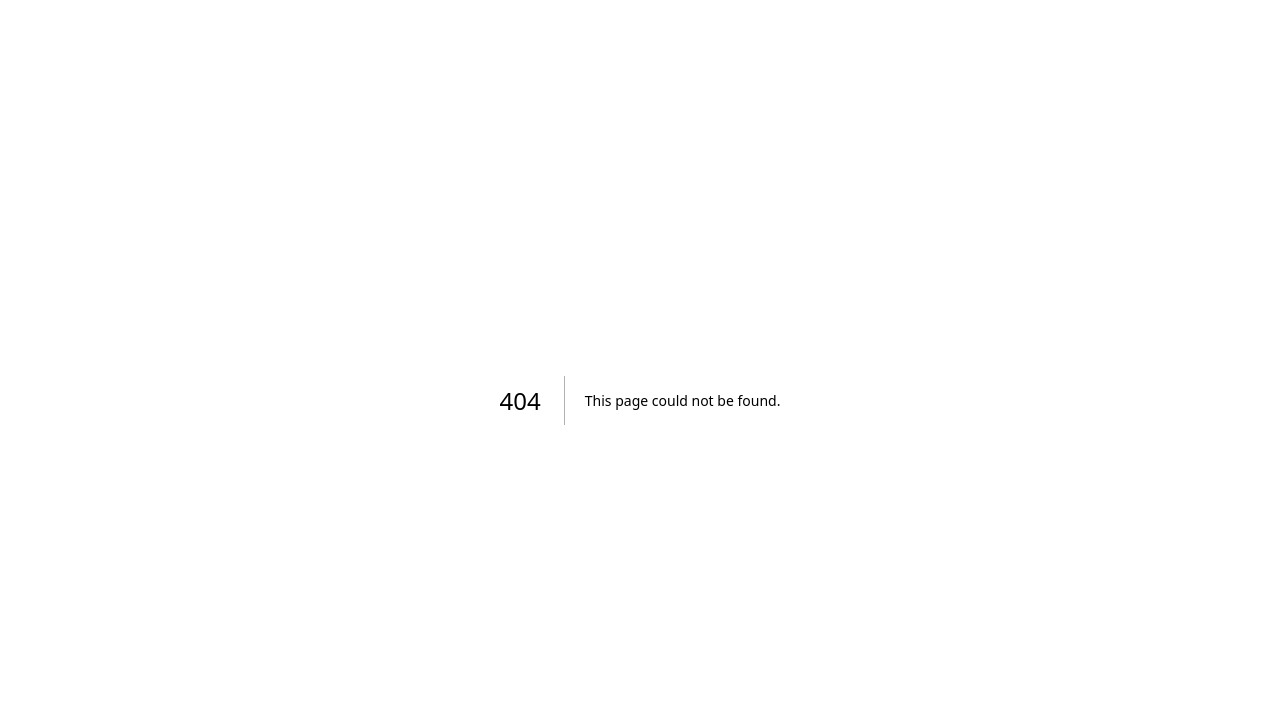
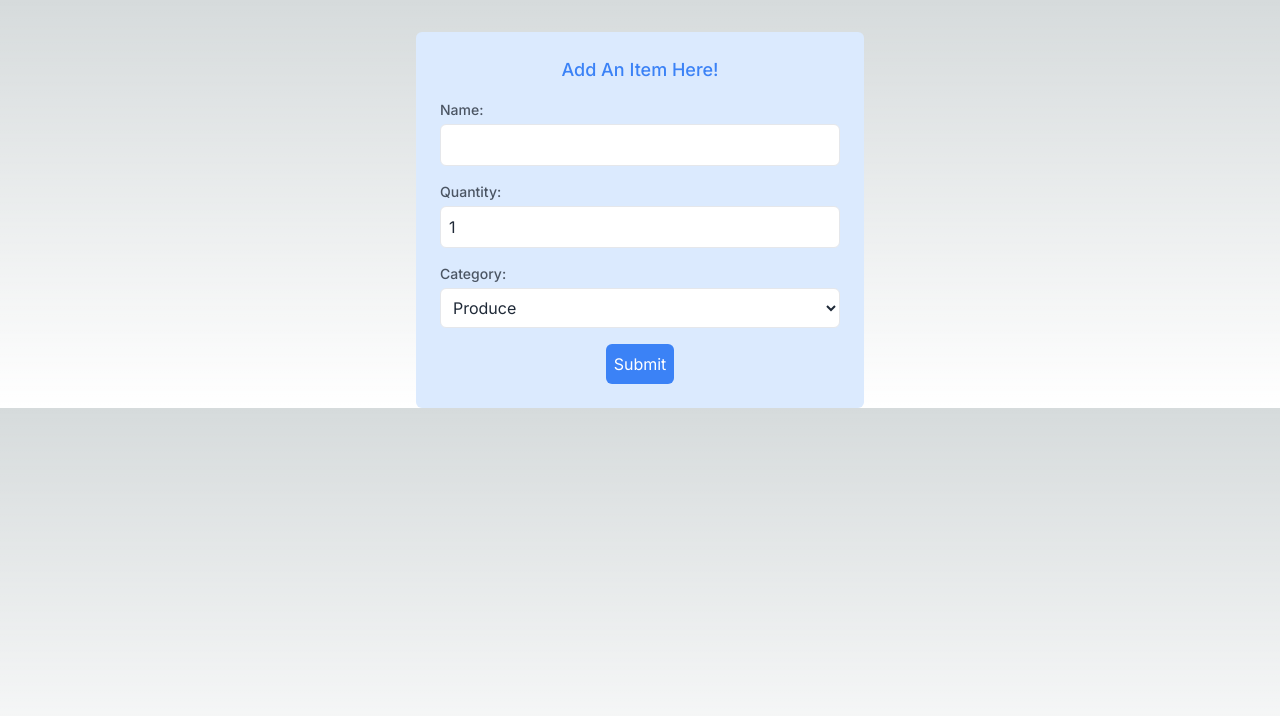
Before and after one commit to JakobHMills/cprg306-assignments, a Next.js app: page /week-4 in a window 1280 px wide. Before the commit this address had no page. Shown: the top 716 px of the page. Built offline with nearby package versions, Linux system fonts and the light colour scheme.

Commit message:
Week-4 Update

```diff
--- a/app/page.js
+++ b/app/page.js
@@ -8,6 +8,8 @@ const AppPage = () => {
       <Link href="/week-2">Go to Week 2 Page</Link>
       <p/>
       <Link href="/week-3">Go to Week 3 Page</Link>
+      <p/>
+      <Link href="/week-4">Go to Week 4 Page</Link>
     </div>
   );
 };
--- /dev/null
+++ b/app/week-4/new-item.js
@@ -0,0 +1,89 @@
+'use client';
+import React, { useState } from 'react';
+
+const NewItem = () => {
+  const [name, setName] = useState('');
+  const [quantity, setQuantity] = useState(1);
+  const [category, setCategory] = useState('produce');
+
+  const handleSubmit = (e) => {
+    e.preventDefault();
+
+    const item = { name, quantity, category };
+
+    console.log(item);
+
+    alert(`Name: ${name}, Quantity: ${quantity}, Category: ${category}`);
+
+    setName('');
+    setQuantity(1);
+    setCategory('produce');
+  };
+
+  return (
+    <div className="max-w-md mx-auto mt-8 text-blue-500 bg-blue-100 p-6 rounded-md">
+      <h2 className="text-lg text-center font-medium mb-4">Add An Item Here!</h2>
+
+      <form onSubmit={handleSubmit}>
+        <div className="mb-4">
+          <label className="block text-sm font-medium text-gray-600">
+            Name:
+          </label>
+          <input
+            type="text"
+            id="name"
+            value={name}
+            onChange={(e) => setName(e.target.value)}
+            className="mt-1 p-2 border rounded-md w-full bg-white text-gray-800"
+            required
+          />
+        </div>
+
+        <div className="mb-4">
+          <label className="block text-sm font-medium text-gray-600">
+            Quantity:
+          </label>
+          <input
+            type="number"
+            id="quantity"
+            min="1"
+            max="99"
+            value={quantity}
+            onChange={(e) => setQuantity(Number(e.target.value))}
+            className="mt-1 p-2 border rounded-md w-full bg-white text-gray-800"
+            required
+          />
+        </div>
+
+        <div className="mb-4">
+          <label className="block text-sm font-medium text-gray-600">
+            Category:
+          </label>
+          <select
+            id="category"
+            value={category}
+            onChange={(e) => setCategory(e.target.value)}
+            className="mt-1 p-2 border rounded-md w-full bg-white text-gray-800">
+            <option value="produce">Produce</option>
+            <option value="dairy">Dairy</option>
+            <option value="bakery">Bakery</option>
+            <option value="meat">Meat</option>
+            <option value="frozen-foods">Frozen Foods</option>
+            <option value="canned-goods">Canned Goods</option>
+            <option value="dry-goods">Dry Goods</option>
+            <option value="beverages">Beverages</option>
+            <option value="snacks">Snacks</option>
+            <option value="household">Household</option>
+            <option value="other">Other</option>
+          </select>
+        </div>
+
+        <button type="submit" className="bg-blue-500 text-white p-2 rounded-md mx-auto block">
+          Submit
+        </button>
+      </form>
+    </div>
+  );
+};
+
+export default NewItem;
--- /dev/null
+++ b/app/week-4/page.js
@@ -0,0 +1,12 @@
+import React from 'react';
+import NewItem from '../week-4/new-item';
+
+const Page = () => {
+  return (
+    <div>
+      <NewItem />
+    </div>
+  );
+};
+
+export default Page;
```
Also changed, not shown: package.json (+5 -5 lines), 1 other file (tests, documents, lock files or other folders).
